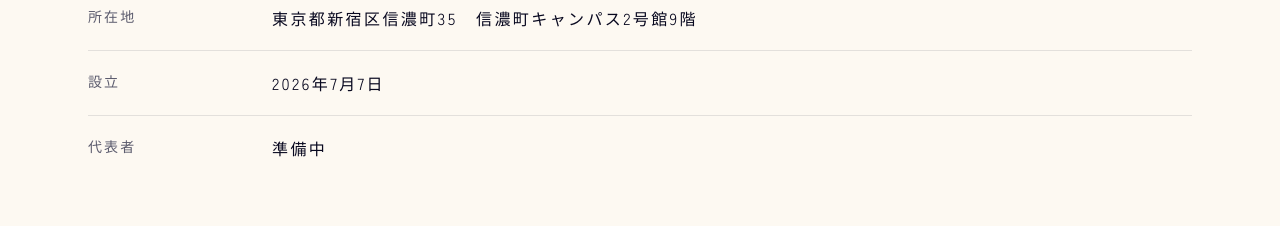
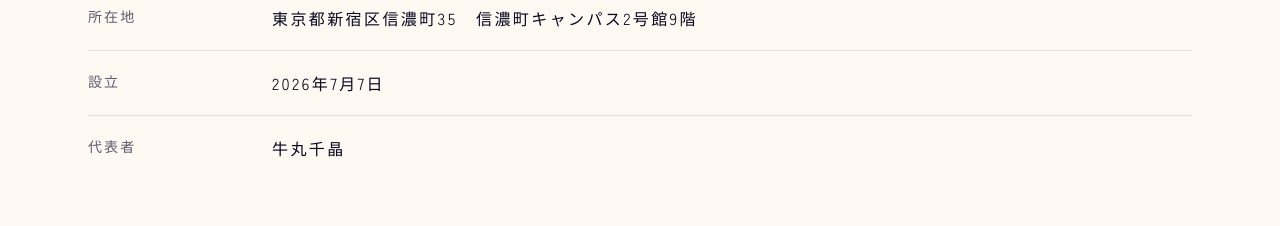
Before and after one commit to e213010a/IKIKEN-website, a Next.js app: page /about in a window 1280 px wide. Shown: the part 1460-1686 px from the top of the page. Built offline with nearby package versions, Linux system fonts and the light colour scheme.

Commit message:
会社概要の代表者を「牛丸千晶」に更新

```diff
--- a/content/site.ts
+++ b/content/site.ts
@@ -192,7 +192,7 @@ export const site = {
           value: "東京都新宿区信濃町35　信濃町キャンパス2号館9階",
         },
         { label: "設立", value: "2026年7月7日" },
-        { label: "代表者", value: "準備中" },
+        { label: "代表者", value: "牛丸千晶" },
       ],
     },
     team: {
```
